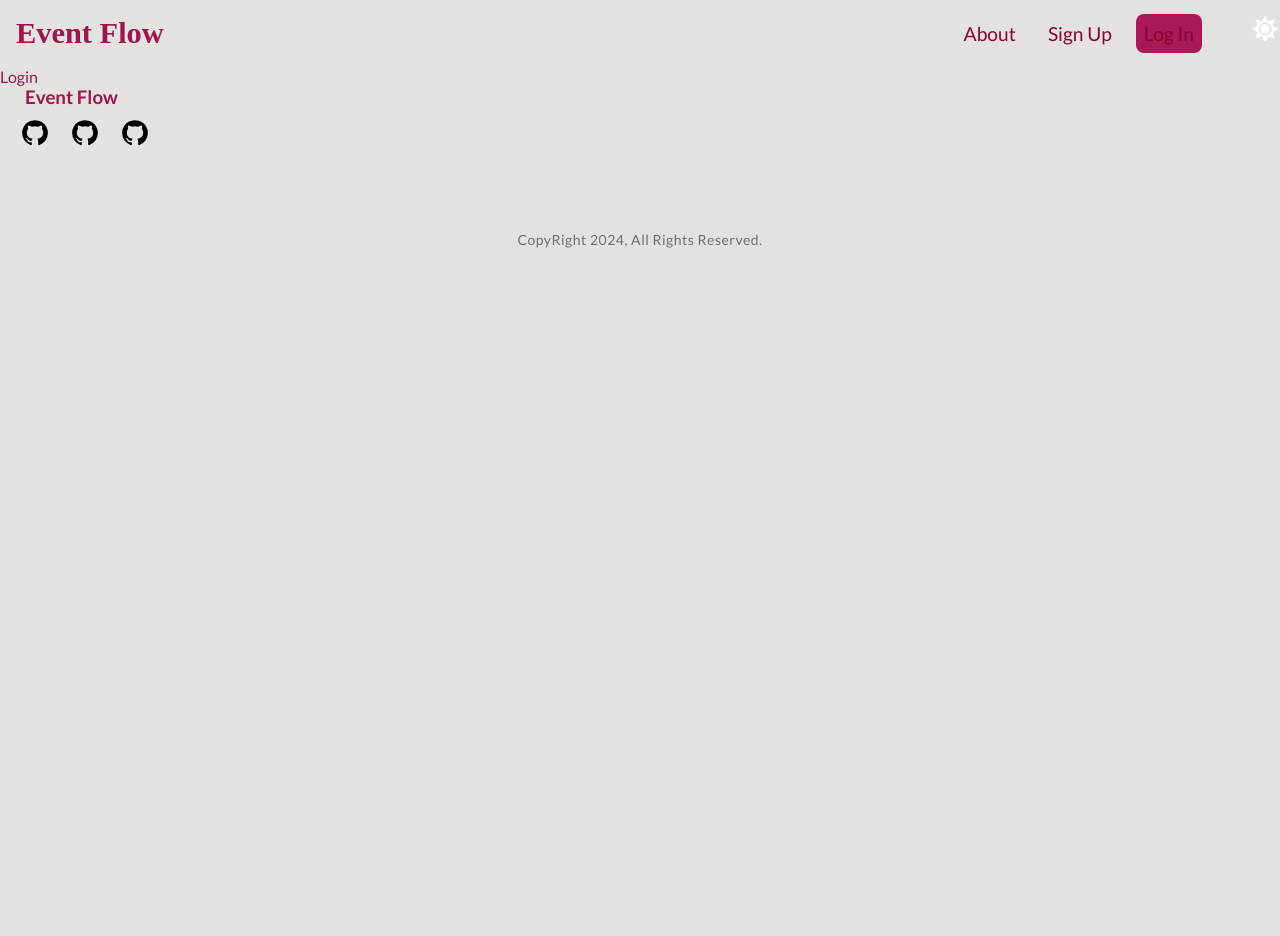
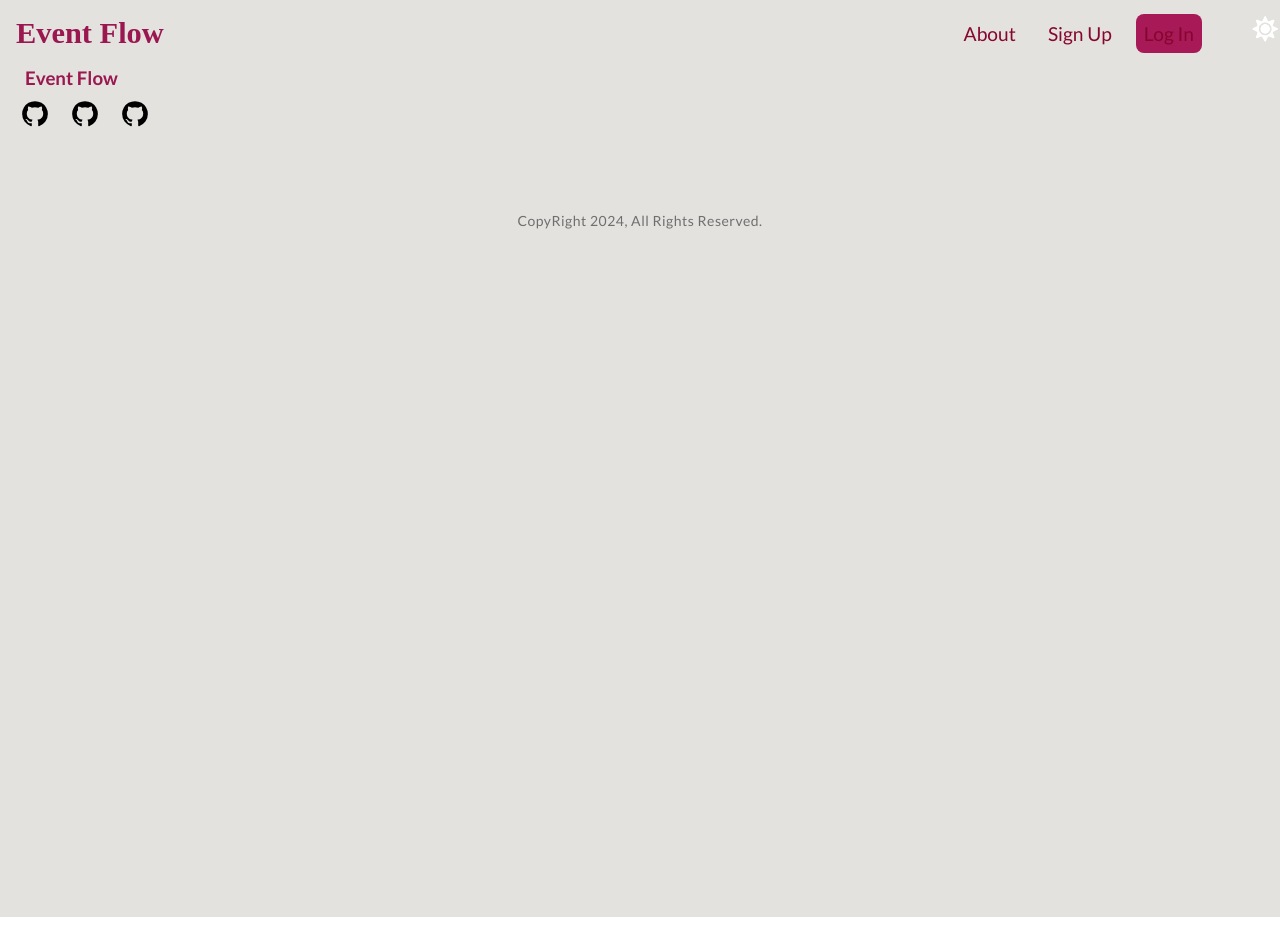
Before and after one commit to Miagotobene/event-flow-frontend, a React (Vite) app: page /login in a window 1280 px wide. Built offline with nearby package versions, Linux system fonts and the light colour scheme; a web font is replaced by a local one.

Commit message:
feat: added footer component

```diff
--- a/src/App.jsx
+++ b/src/App.jsx
@@ -23,7 +23,6 @@ const App = () => {
         <Route path='/login' element={<Login />}></Route>
       </Routes>
       <Footer />
-
     </div>
   )
 }
--- a/src/components/Pages/Login.jsx
+++ b/src/components/Pages/Login.jsx
@@ -2,7 +2,7 @@ import React from 'react'
 
 const Login = () => {
   return (
-    <div>Login</div>
+    <div></div>
   )
 }
 
--- a/src/index.css
+++ b/src/index.css
@@ -66,7 +66,7 @@ body {
 .signup {
   /* background: linear-gradient(90.21deg, #AA367C -5.91%, #4A2FBD 111.58%); */
   width: 100%;
-  /* padding: 60px 0 40px 0; */
+  padding: 60px 0 40px 0;
 }
 .signup img {
   width: 62%;
@@ -102,7 +102,16 @@ body {
   font-size: 16px;
   font-weight: 400;
   color: #9a1750;
+  /* color: #121212; */
 }
+
+.dark .signup form input::placeholder, .signup form textarea::placeholder {
+  font-size: 16px;
+  font-weight: 400;
+  /* color: #9a1750; */
+  color: #e3e2df;
+}
+
 .signup form input:focus::placeholder, .signup form textarea:focus::placeholder {
   color: #121212;
   opacity: 0.8;
```
